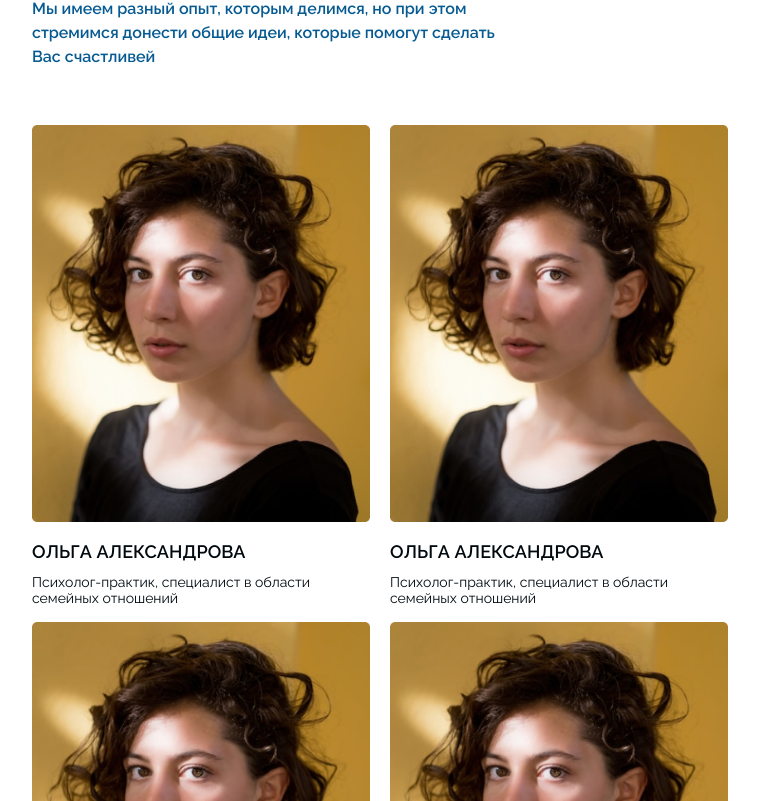
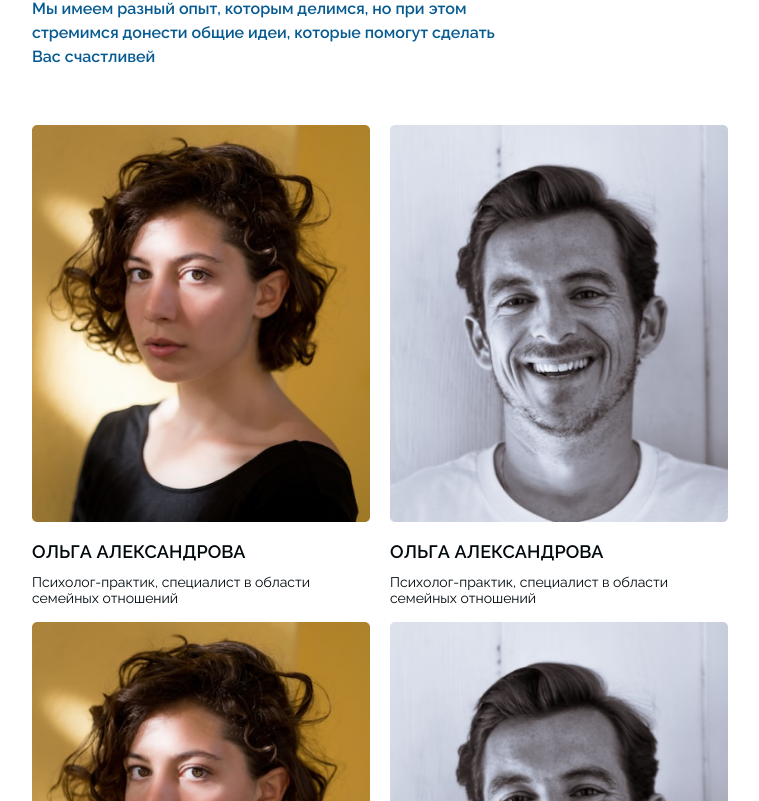
Before and after one commit to GoWeb-Internship/gw-rh-front, a Next.js app: page / in a window 1280 px wide. Shown: the part 579-1380 px from the top of the page, without its empty margins (260-1019 px from the left). Built offline with nearby package versions, Linux system fonts and the light colour scheme.

Commit message:
feat: add foto man

```diff
--- a/components/Team/CardTeam.jsx
+++ b/components/Team/CardTeam.jsx
@@ -1,12 +1,12 @@
 import React from 'react';
 import NextImage from '../reusable/Image';
-import women from '../../public/woman.jpg';
+// import women from '../../public/woman.jpg';
 
 const CardTeam = ({ team }) => {
   //   console.log('team', team);
   return (
     <div>
-      <NextImage src={women} className="rounded" layout="fill" />
+      <NextImage src={team.foto} className="rounded" layout="fill" />
       <h3 className="mt-4 text-base font-semibold uppercase md:text-lg md:tracking-[0.005em]">
         {team.name}
       </h3>
--- a/data/teamsData.js
+++ b/data/teamsData.js
@@ -1,3 +1,6 @@
+import man from '../public/man.jpg';
+import women from '../public/woman.jpg';
+
 export const teams = {
   title: 'Наша команда',
   description:
@@ -7,21 +10,25 @@ export const teams = {
       id: 1,
       name: 'Ольга Александрова',
       prof: 'Психолог-практик, специалист в области семейных отношений',
+      foto: women,
     },
     {
       id: 2,
       name: 'Ольга Александрова',
       prof: 'Психолог-практик, специалист в области семейных отношений',
+      foto: man,
     },
     {
       id: 3,
       name: 'Ольга Александрова',
       prof: 'Психолог-практик, специалист в области семейных отношений',
+      foto: women,
     },
     {
       id: 4,
       name: 'Ольга Александрова',
       prof: 'Психолог-практик, специалист в области семейных отношений',
+      foto: man,
     },
   ],
 };
```
Also changed, not shown: public/man.jpg (added).
